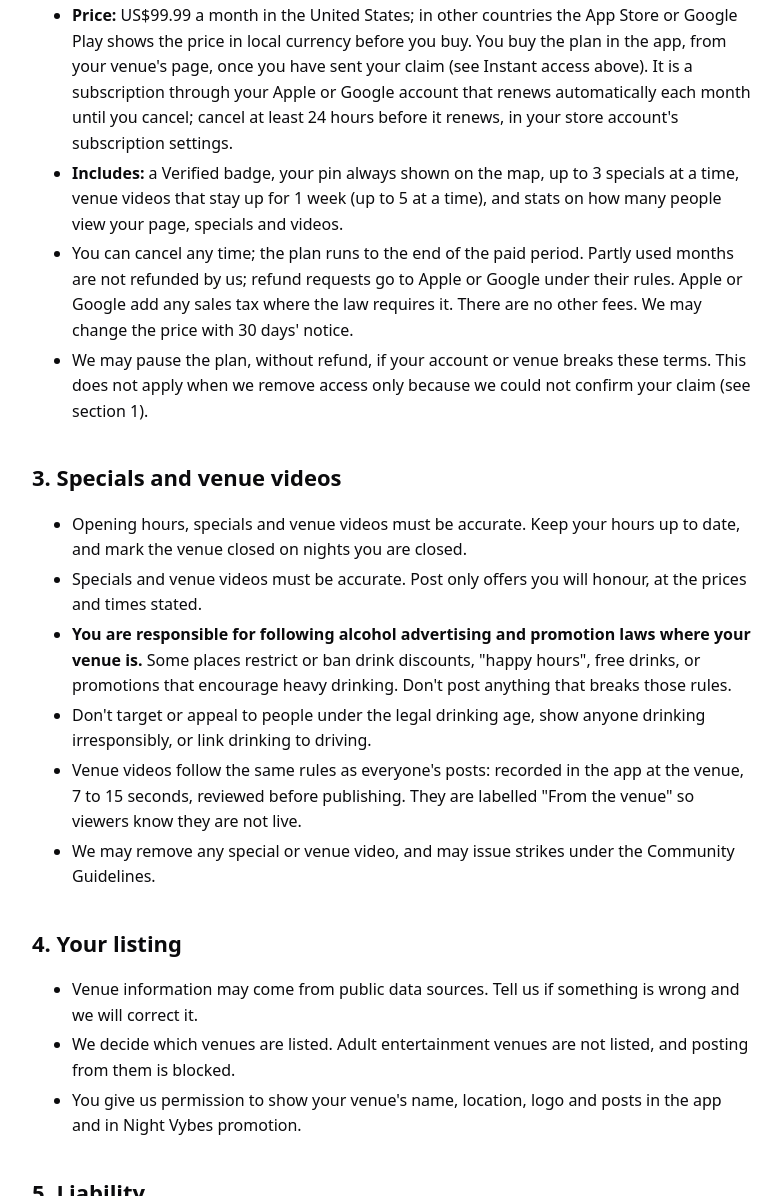
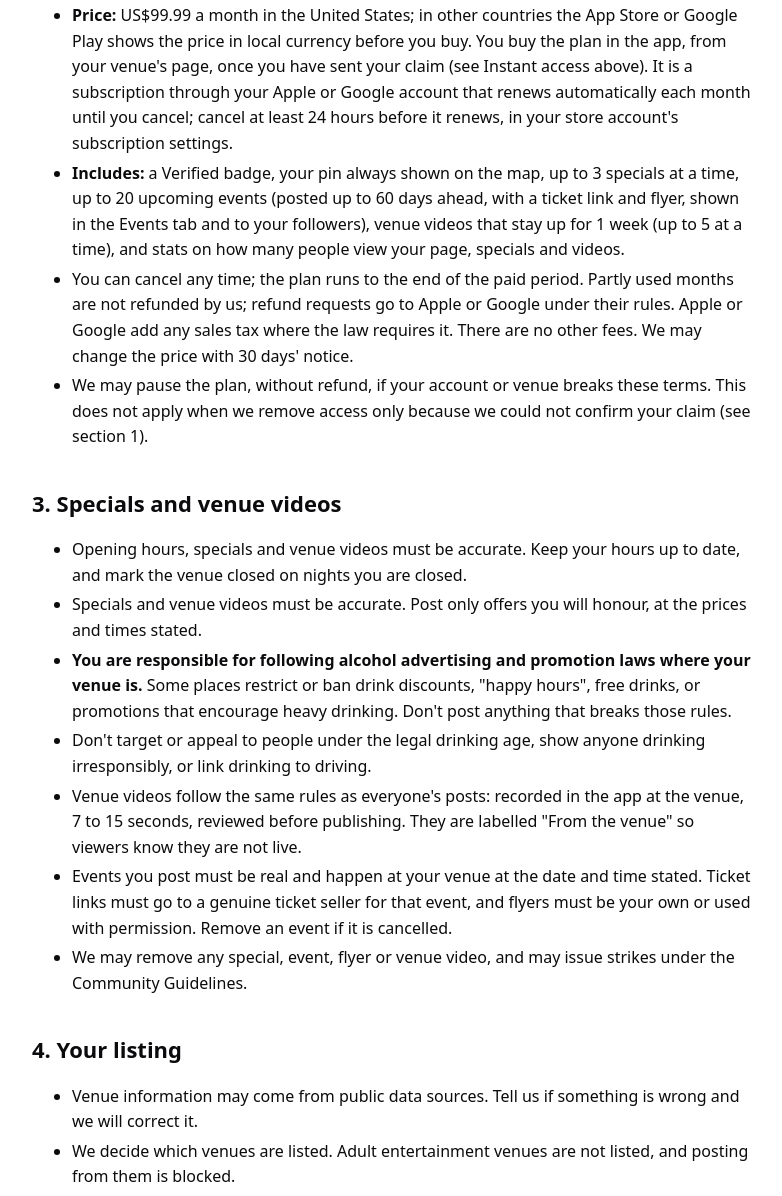
Before and after one commit to hagyeiagyei-lang/nightvybes-site, a plain HTML site: page venues/index.html in a window 1280 px wide. Shown: the part 818-2014 px from the top of the page, without its empty margins (248-1030 px from the left). Drawn offline with Linux system fonts and the light colour scheme.

Commit message:
Website from Night-Vybes main@df65166

```diff
--- a/venues/index.html
+++ b/venues/index.html
@@ -22,9 +22,9 @@
 <h2>1. Claiming a venue</h2>
 <ul><li>Only the venue's owner, or someone the owner has authorised (such as a manager), may claim it. You confirm you have that authority.</li><li>We verify claims, for example by calling the venue's public phone number or checking your email against the venue's website. We may refuse or remove a claim at any time.</li><li><strong>Instant access:</strong> if nobody manages the venue on Night Vybes yet, you can buy the Verified plan as soon as you send your claim, and it starts right away. We still check your claim afterwards. If the venue already has a confirmed manager, a plan you buy is held until we approve your claim; if we have not decided within 24 hours, it is approved automatically and may still be checked afterwards.</li><li><strong>If we can't confirm your claim:</strong> we remove your access to the venue and stop the plan, and it will not renew. For App Store purchases you can request a refund from Apple at reportaproblem.apple.com; for Google Play purchases we will refund the payment for the current period.</li><li>Claiming a venue does not let you remove or edit people's posts about it. If a post breaks the Community Guidelines, report it like anyone else.</li></ul>
 <h2>2. The Verified plan</h2>
-<ul><li><strong>Price:</strong> US$99.99 a month in the United States; in other countries the App Store or Google Play shows the price in local currency before you buy. You buy the plan in the app, from your venue's page, once you have sent your claim (see Instant access above). It is a subscription through your Apple or Google account that renews automatically each month until you cancel; cancel at least 24 hours before it renews, in your store account's subscription settings.</li><li><strong>Includes:</strong> a Verified badge, your pin always shown on the map, up to 3 specials at a time, venue videos that stay up for 1 week (up to 5 at a time), and stats on how many people view your page, specials and videos.</li><li>You can cancel any time; the plan runs to the end of the paid period. Partly used months are not refunded by us; refund requests go to Apple or Google under their rules. Apple or Google add any sales tax where the law requires it. There are no other fees. We may change the price with 30 days' notice.</li><li>We may pause the plan, without refund, if your account or venue breaks these terms. This does not apply when we remove access only because we could not confirm your claim (see section 1).</li></ul>
+<ul><li><strong>Price:</strong> US$99.99 a month in the United States; in other countries the App Store or Google Play shows the price in local currency before you buy. You buy the plan in the app, from your venue's page, once you have sent your claim (see Instant access above). It is a subscription through your Apple or Google account that renews automatically each month until you cancel; cancel at least 24 hours before it renews, in your store account's subscription settings.</li><li><strong>Includes:</strong> a Verified badge, your pin always shown on the map, up to 3 specials at a time, up to 20 upcoming events (posted up to 60 days ahead, with a ticket link and flyer, shown in the Events tab and to your followers), venue videos that stay up for 1 week (up to 5 at a time), and stats on how many people view your page, specials and videos.</li><li>You can cancel any time; the plan runs to the end of the paid period. Partly used months are not refunded by us; refund requests go to Apple or Google under their rules. Apple or Google add any sales tax where the law requires it. There are no other fees. We may change the price with 30 days' notice.</li><li>We may pause the plan, without refund, if your account or venue breaks these terms. This does not apply when we remove access only because we could not confirm your claim (see section 1).</li></ul>
 <h2>3. Specials and venue videos</h2>
-<ul><li>Opening hours, specials and venue videos must be accurate. Keep your hours up to date, and mark the venue closed on nights you are closed.</li><li>Specials and venue videos must be accurate. Post only offers you will honour, at the prices and times stated.</li><li><strong>You are responsible for following alcohol advertising and promotion laws where your venue is.</strong> Some places restrict or ban drink discounts, "happy hours", free drinks, or promotions that encourage heavy drinking. Don't post anything that breaks those rules.</li><li>Don't target or appeal to people under the legal drinking age, show anyone drinking irresponsibly, or link drinking to driving.</li><li>Venue videos follow the same rules as everyone's posts: recorded in the app at the venue, 7 to 15 seconds, reviewed before publishing. They are labelled "From the venue" so viewers know they are not live.</li><li>We may remove any special or venue video, and may issue strikes under the Community Guidelines.</li></ul>
+<ul><li>Opening hours, specials and venue videos must be accurate. Keep your hours up to date, and mark the venue closed on nights you are closed.</li><li>Specials and venue videos must be accurate. Post only offers you will honour, at the prices and times stated.</li><li><strong>You are responsible for following alcohol advertising and promotion laws where your venue is.</strong> Some places restrict or ban drink discounts, "happy hours", free drinks, or promotions that encourage heavy drinking. Don't post anything that breaks those rules.</li><li>Don't target or appeal to people under the legal drinking age, show anyone drinking irresponsibly, or link drinking to driving.</li><li>Venue videos follow the same rules as everyone's posts: recorded in the app at the venue, 7 to 15 seconds, reviewed before publishing. They are labelled "From the venue" so viewers know they are not live.</li><li>Events you post must be real and happen at your venue at the date and time stated. Ticket links must go to a genuine ticket seller for that event, and flyers must be your own or used with permission. Remove an event if it is cancelled.</li><li>We may remove any special, event, flyer or venue video, and may issue strikes under the Community Guidelines.</li></ul>
 <h2>4. Your listing</h2>
 <ul><li>Venue information may come from public data sources. Tell us if something is wrong and we will correct it.</li><li>We decide which venues are listed. Adult entertainment venues are not listed, and posting from them is blocked.</li><li>You give us permission to show your venue's name, location, logo and posts in the app and in Night Vybes promotion.</li></ul>
 <h2>5. Liability</h2>
```
